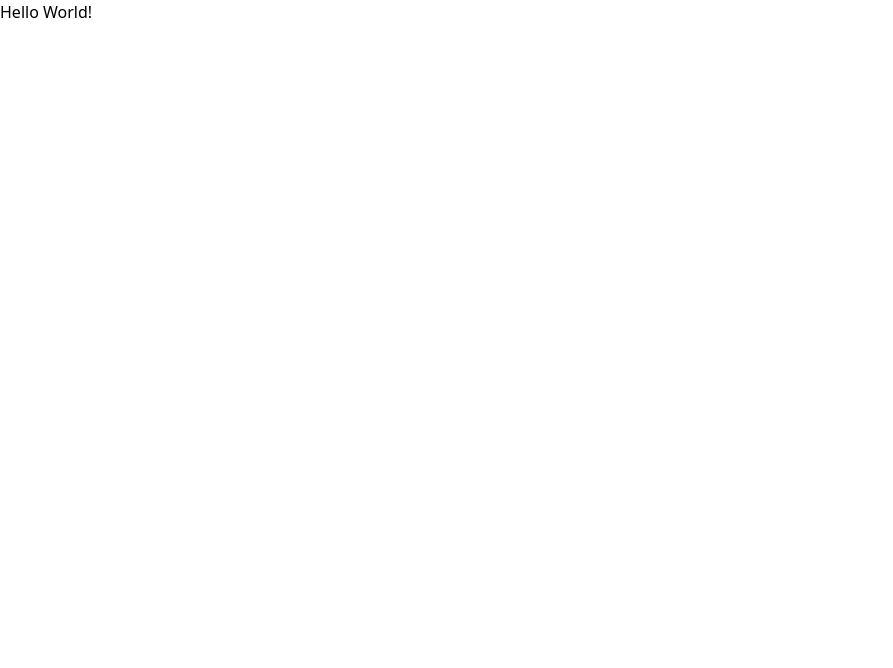
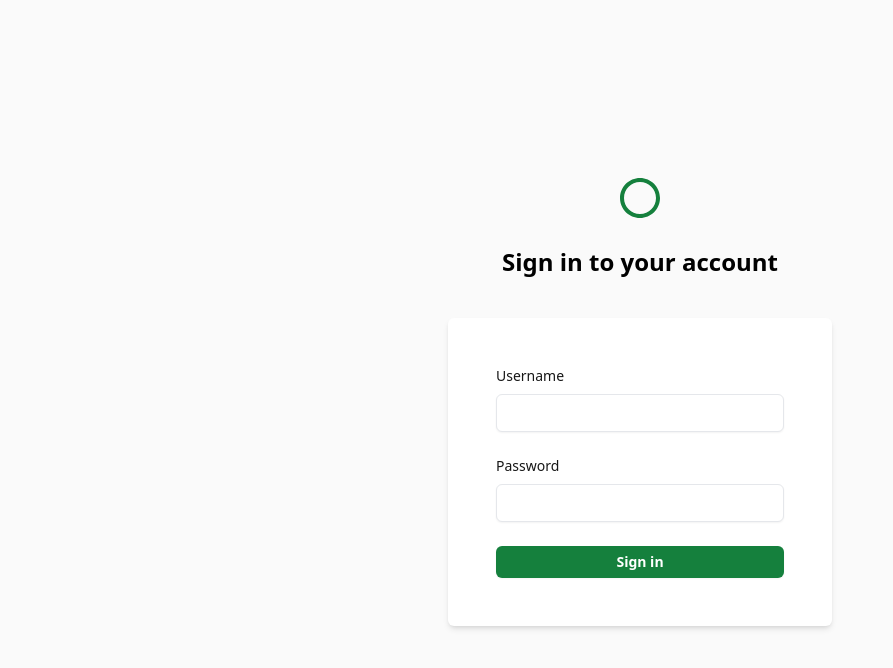
Before and after one commit to Yiaoma/fs, a React (Vite) app in the folder dashboard/: page / in a window 1280 px wide. Shown: the top 668 px of the page, without its empty margins (0-893 px from the left). Built offline with nearby package versions, Linux system fonts and the light colour scheme.

Commit message:
Styled login form

```diff
--- a/dashboard/package.json
+++ b/dashboard/package.json
@@ -11,7 +11,9 @@
   },
   "dependencies": {
     "react": "^18.2.0",
-    "react-dom": "^18.2.0"
+    "react-dom": "^18.2.0",
+    "react-icons": "^4.9.0",
+    "react-router-dom": "^6.11.2"
   },
   "devDependencies": {
     "@types/react": "^18.0.37",
@@ -24,6 +26,8 @@
     "eslint-plugin-react-hooks": "^4.6.0",
     "eslint-plugin-react-refresh": "^0.3.4",
     "postcss": "^8.4.24",
+    "prettier": "^2.8.8",
+    "prettier-plugin-tailwindcss": "^0.3.0",
     "tailwindcss": "^3.3.2",
     "typescript": "^5.0.2",
     "vite": "^4.3.9"
--- a/dashboard/src/App.tsx
+++ /dev/null
@@ -1,5 +0,0 @@
-const App = () => {
-  return <h1>Hello World!</h1>;
-};
-
-export default App;
--- /dev/null
+++ b/dashboard/src/components/Input.tsx
@@ -0,0 +1,26 @@
+interface InputProps extends React.InputHTMLAttributes<HTMLInputElement> {
+  label: string;
+}
+
+const Input = ({ label, name, pattern, ...restProps }: InputProps) => {
+  return (
+    <div className="flex flex-col">
+      <label
+        className="mb-2 text-sm font-medium text-neutral-900"
+        htmlFor={name}
+      >
+        {label}
+      </label>
+      <input
+        className="rounded-md border px-3 py-1.5 text-neutral-900 shadow-sm outline-transparent focus:ring focus:ring-green-700"
+        id={name}
+        name={name}
+        pattern={pattern}
+        {...restProps}
+      />
+      {/* <span className="mt-2 text-sm font-medium text-red-600">Error!</span> */}
+    </div>
+  );
+};
+
+export default Input;
--- a/dashboard/src/main.tsx
+++ b/dashboard/src/main.tsx
@@ -1,10 +1,13 @@
 import React from "react";
-import App from "./App.tsx";
 import "./styles/global.css";
+import App from "./pages/app";
 import ReactDOM from "react-dom/client";
+import { BrowserRouter } from "react-router-dom";
 
 ReactDOM.createRoot(document.getElementById("root") as HTMLElement).render(
   <React.StrictMode>
-    <App />
+    <BrowserRouter>
+      <App />
+    </BrowserRouter>
   </React.StrictMode>
 );
--- /dev/null
+++ b/dashboard/src/pages/app.tsx
@@ -0,0 +1,14 @@
+import Index from "./index";
+import { Routes, Route } from "react-router-dom";
+
+const App = () => {
+  return (
+    <>
+      <Routes>
+        <Route path="/" element={<Index />} />
+      </Routes>
+    </>
+  );
+};
+
+export default App;
--- /dev/null
+++ b/dashboard/src/pages/index.tsx
@@ -0,0 +1,39 @@
+import Input from "../components/Input";
+import { BiCircle } from "react-icons/bi";
+
+const Index = () => {
+  return (
+    <section className="flex h-screen w-full items-center bg-neutral-50">
+      <div className="w-full">
+        <BiCircle className="mx-auto text-5xl text-green-700" />
+        <h1 className="mt-6 text-center text-2xl font-bold">
+          Sign in to your account
+        </h1>
+        <form className="mx-auto mt-10 grid max-w-sm gap-y-6 rounded-md bg-white px-6 py-12 shadow-md sm:px-12">
+          <Input
+            name="username"
+            label="Username"
+            type="text"
+            pattern=""
+            required
+          />
+          <Input
+            name="password"
+            label="Password"
+            type="password"
+            pattern=""
+            required
+          />
+          <button
+            type="submit"
+            className="rounded-md bg-green-700 px-3 py-1.5 text-sm font-semibold text-white shadow-sm"
+          >
+            Sign in
+          </button>
+        </form>
+      </div>
+    </section>
+  );
+};
+
+export default Index;
```
Also changed, not shown: 1 other file (tests, documents, lock files or other folders).
